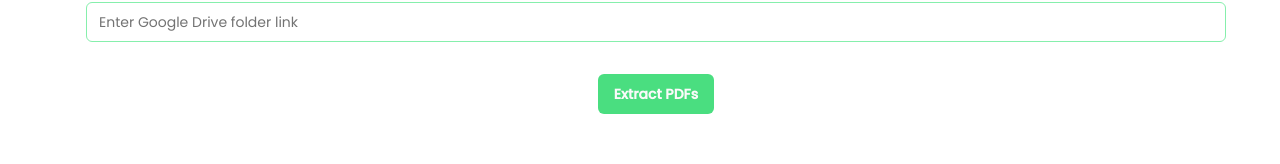
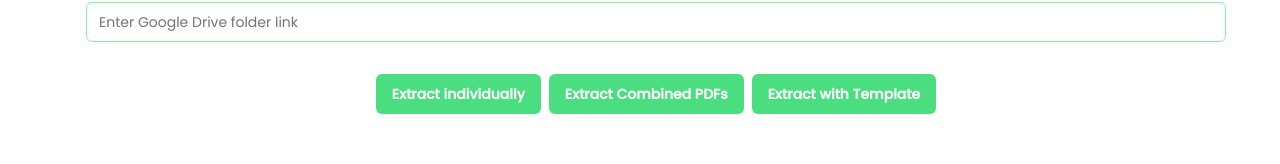
Before and after one commit to felixwlimz/pdf-extractor, a Next.js app: page / in a window 1280 px wide. Shown: the part 272-436 px from the top of the page. Built offline with nearby package versions, Linux system fonts and the light colour scheme; no server answers.

Commit message:
extract with template

```diff
--- a/components/HeroPage.tsx
+++ b/components/HeroPage.tsx
@@ -12,7 +12,55 @@ const HeroPage = () => {
     setFolderLink(e.target.value);
   };
 
-  const automate = (processName: string, link: string): void => {
+  const automate_summary = (processName: string, link: string, combine: boolean): void => {
+    const robot = UiPathRobot.init();
+    robot.getProcesses().then(
+      (processes: Array<{ id: string; name: string }>) => {
+        if (processes.length === 0) {
+          alert("Robot not connected to Orchestrator or no processes are available");
+          return;
+        }
+
+        const process = processes.find((p) => p.name.includes(processName));
+
+        if (!process) {
+          alert(`No process found with name containing: ${processName}`);
+          return;
+        }
+        // Assuming 'link' is a string variable containing the drive link
+        const test = link; // link should already be a string
+
+        // Define the Arguments interface
+        interface Arguments {
+          drive_link_in: string; // The drive link is expected to be a string
+          combine: boolean;
+        }
+
+        // Create the arguments object
+        const args: Arguments = {
+          drive_link_in: test, // Use the drive_link_in variable directly
+          combine: combine
+
+        };
+
+        // Assuming process.id is defined and valid
+        const job = new Job(process.id, args);
+        robot.startJob(job).then(
+          (result) => {
+            alert("The summary is sent to your email");
+          },
+          (err) => {
+            alert("Job Failed! " + err);
+          }
+        );
+      },
+      (err) => {
+        alert("Error! " + err);
+      }
+    );
+  };
+
+  const automate_extract = (processName: string, link: string): void => {
     const robot = UiPathRobot.init();
     robot.getProcesses().then(
       (processes: Array<{ id: string; name: string }>) => {
@@ -38,6 +86,7 @@ const HeroPage = () => {
         // Create the arguments object
         const args: Arguments = {
           drive_link_in: test, // Use the drive_link_in variable directly
+
         };
 
         // Assuming process.id is defined and valid
@@ -78,9 +127,23 @@ const HeroPage = () => {
         <Button
           className="bg-green-400 hover:bg-green-600 font-semibold"
           type="button"
-          onClick={() => automate("Upload_Run", folderLink)}
+          onClick={() => automate_summary("Drive_Summarize", folderLink, false)}
         >
-          Extract PDFs
+          Extract individually
+        </Button>
+        <Button
+          className="bg-green-400 hover:bg-green-600 font-semibold"
+          type="button"
+          onClick={() => automate_summary("Drive_Summarize", folderLink, true)}
+        >
+          Extract Combined PDFs
+        </Button>
+        <Button
+          className="bg-green-400 hover:bg-green-600 font-semibold"
+          type="button"
+          onClick={() => automate_extract("Drive_Template", folderLink)}
+        >
+          Extract with Template
         </Button>
       </div>
     </section>
```
Also changed, not shown: 1 other file (tests, documents, lock files or other folders).
